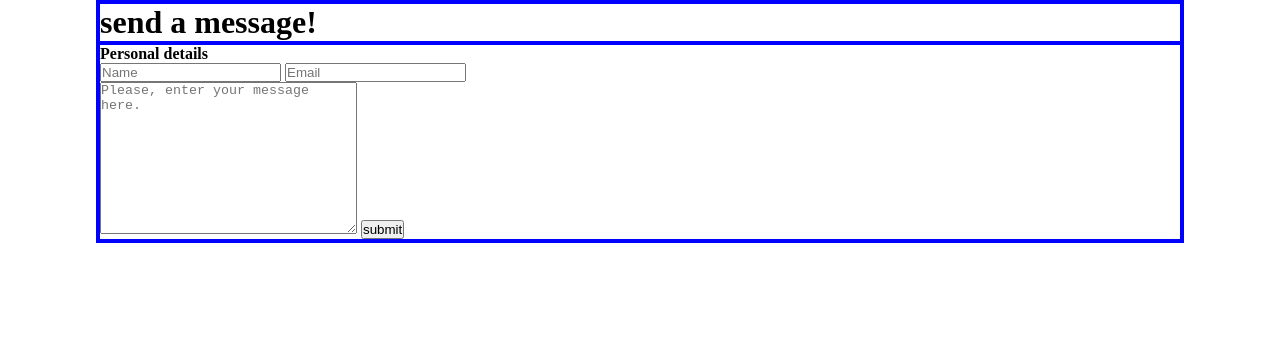
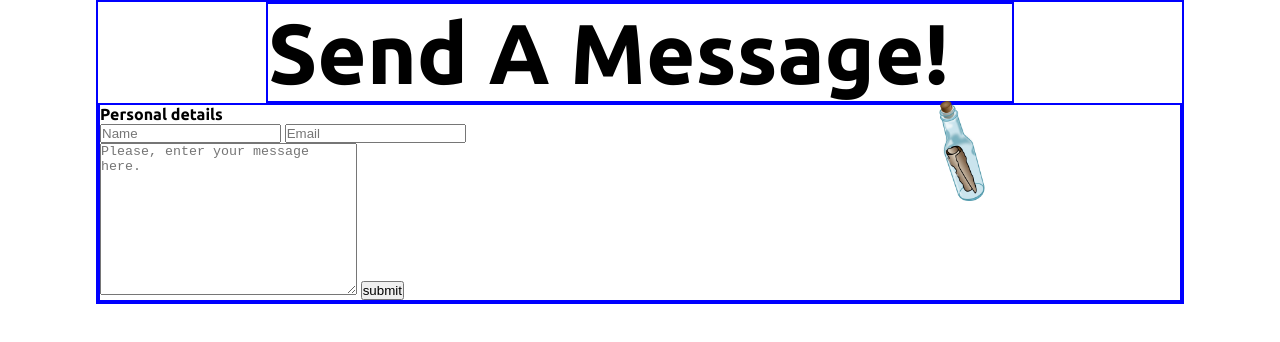
Before and after one commit to mauriciompf/Forms-Creations, a plain HTML site: page send-a-message/index.html in a window 1280 px wide. Drawn offline with Linux system fonts and the light colour scheme.

Commit message:
feat: add logo layout, title and image logo

```diff
--- a/send-a-message/style.css
+++ b/send-a-message/style.css
@@ -36,12 +36,37 @@
 	max-width: 85%;
 	margin: 0 auto;
 	border: var(--border-base);
+
+	font-family: var(--font-ubutu);
 }
 
 
 /* Logo */
 .logo {
+	max-width: 69%;
+	margin: 0 auto;
+
 	border: var(--border-base);
+}
+
+.title {
+	display: inline;
+
+	font-size: 5.3rem;
+	font-weight: 700;
+	text-transform: capitalize;
+}
+
+.img {
+	float: right;
+
+	background-image: url(../images/message-logo.png);
+	background-repeat: no-repeat;
+	background-size: contain;
+	background-position: center;
+	width: 6.25em;
+	height: 6.25em;
+	max-width: 100%;
 }
 
 
```
